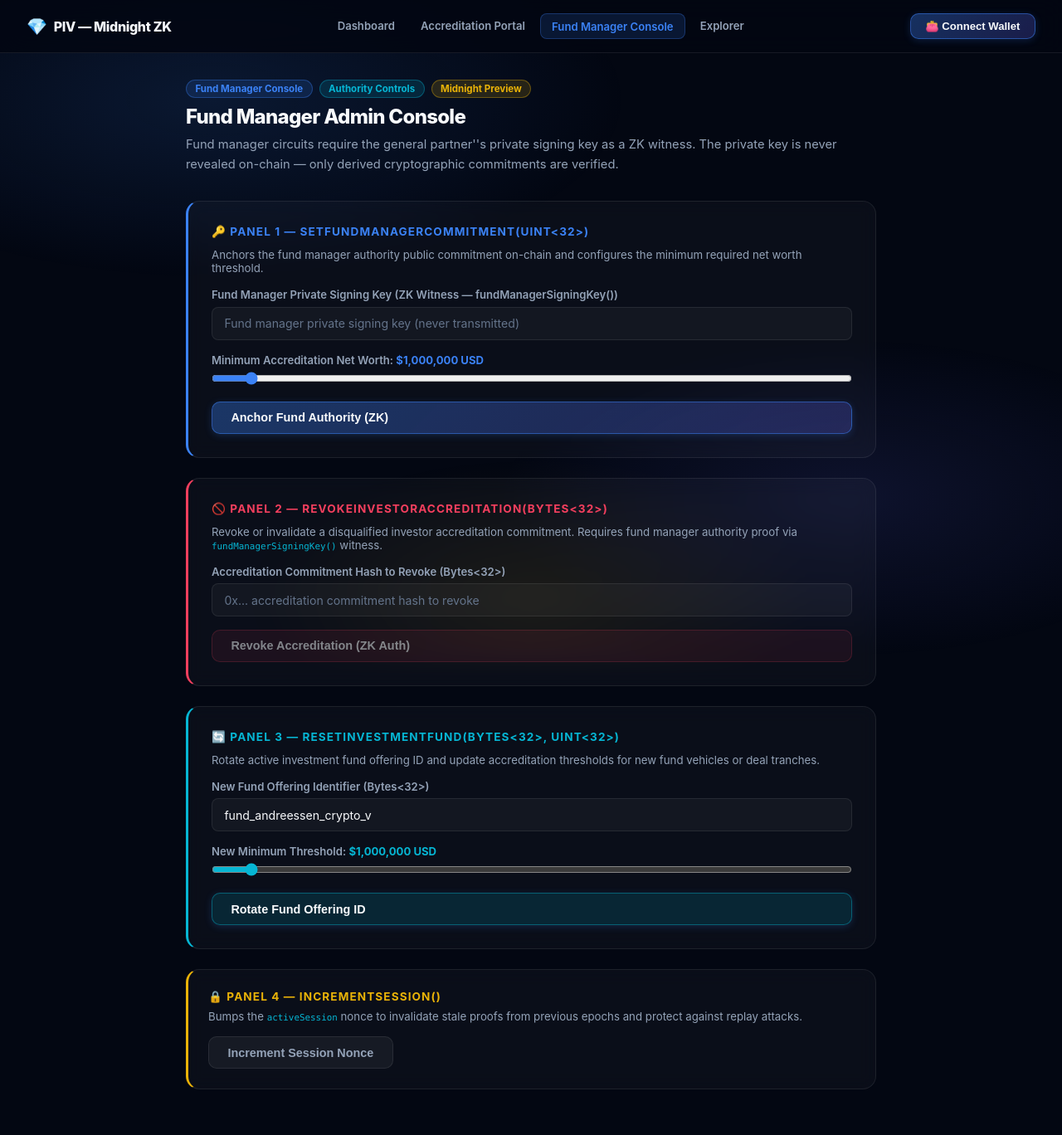
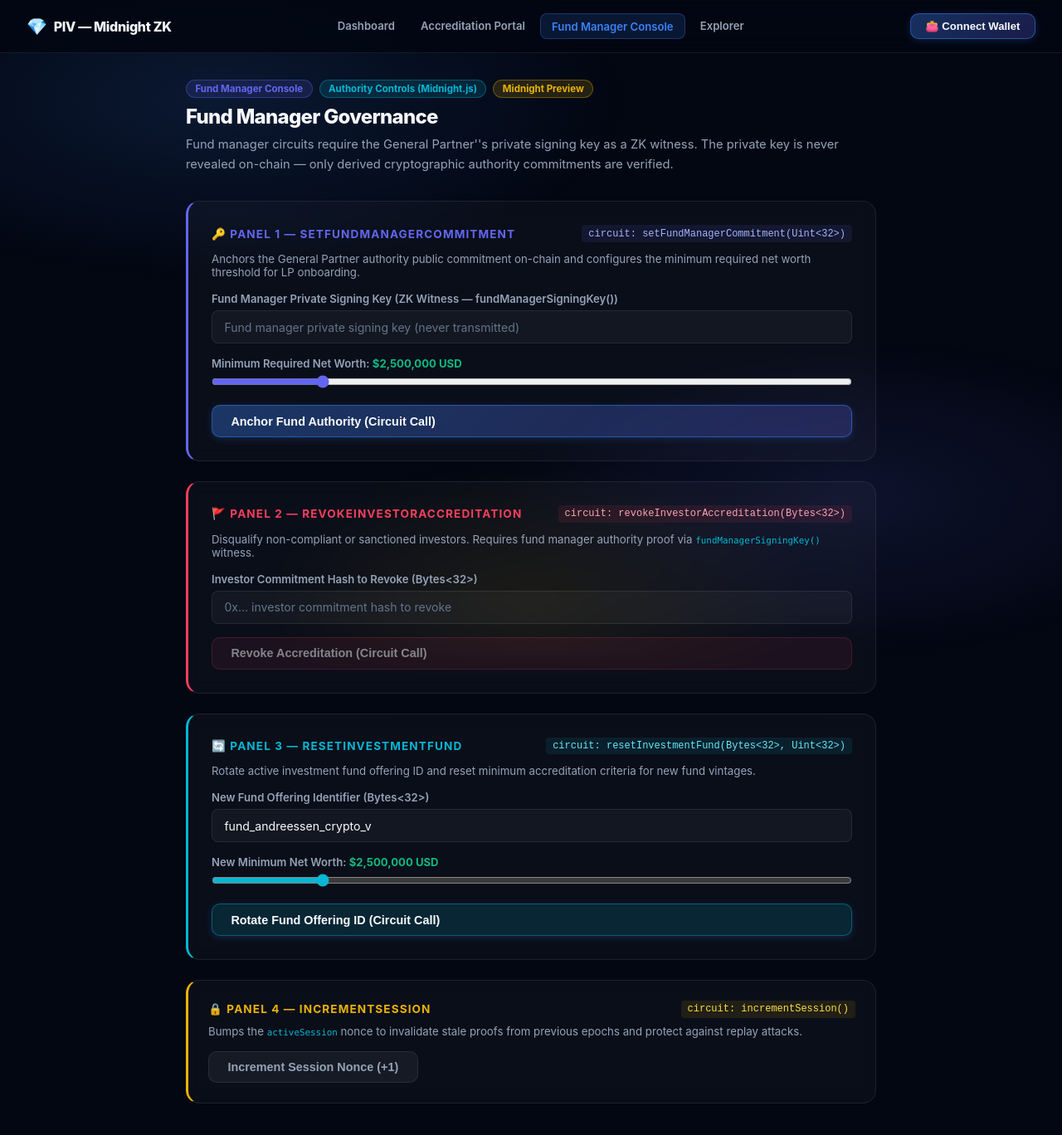
Before and after one commit to biltujana/Private-Investment-Verification, a Next.js app: page /manager in a window 1280 px wide. Shown: the top 1368 px of the page at 83% size. Built offline with nearby package versions, Linux system fonts and the light colour scheme; what @midnight-ntwrk/midnight-js-network-id would draw is missing.

Commit message:
feat(manager): Upgrade fund manager console with circuit execution badges and authority controls

```diff
--- a/src/app/manager/page.tsx
+++ b/src/app/manager/page.tsx
@@ -1,19 +1,21 @@
 "use client";
 
 import { useState } from "react";
-import { getClient } from "../../lib/contract";
+import { getClient, NETWORK_CONFIG, type PrivateInvestmentVerificationClient } from "../../lib/contract";
+import type { ConnectedAPI } from "@midnight-ntwrk/dapp-connector-api";
+import type { MidnightProviders } from "@midnight-ntwrk/midnight-js-types";
 import Link from "next/link";
 
 export default function ManagerPage() {
   const [managerKey, setManagerKey] = useState("");
-  const [minThreshold, setMinThreshold] = useState(1000000);
+  const [minThreshold, setMinThreshold] = useState(2500000);
   const [loadingManager, setLoadingManager] = useState(false);
 
   const [revokeCommitment, setRevokeCommitment] = useState("");
   const [loadingRevoke, setLoadingRevoke] = useState(false);
 
   const [newFundId, setNewFundId] = useState("fund_andreessen_crypto_v");
-  const [resetMinThreshold, setResetMinThreshold] = useState(1000000);
+  const [resetMinThreshold, setResetMinThreshold] = useState(2500000);
   const [loadingReset, setLoadingReset] = useState(false);
 
   const [loadingSession, setLoadingSession] = useState(false);
@@ -30,16 +32,16 @@ export default function ManagerPage() {
     setLogs([]);
     setResult(null);
     try {
-      addLog("> [WALLET] Connecting to Midnight Lace Wallet session...", "info");
-      addLog("> [ZK WITNESS] fundManagerSigningKey() — authorized fund manager secret key loaded", "info");
-      addLog(`> [CIRCUIT] Executing setFundManagerCommitment(Uint<32>) — minimumThreshold=$${minThreshold.toLocaleString()}...`, "info");
+      addLog("> [WALLET] Connecting to Midnight Lace Wallet via @midnight-ntwrk/dapp-connector-api...", "info");
+      addLog("> [ZK WITNESS] fundManagerSigningKey() - authorized fund general partner key loaded", "info");
+      addLog(`> [CIRCUIT CALL] Executing setFundManagerCommitment(Uint<32>) - threshold=$${minThreshold.toLocaleString()}...`, "info");
 
-      const client = getClient();
+      const client: PrivateInvestmentVerificationClient = getClient();
       client.setManagerKey(managerKey || "manager_default_private_key");
       const res = await client.setFundManagerCommitment(minThreshold);
 
       setResult({ ...res, circuit: "setFundManagerCommitment(Uint<32>)" });
-      addLog(`> [SUCCESS] Fund Manager authority anchored on-chain!`, "success");
+      addLog(`> [SUCCESS] Fund Manager Authority anchored on Midnight Preview!`, "success");
       addLog(`> [COMMITMENT] ${res.fundManagerCommitment}`, "success");
       addLog(`> [MIN THRESHOLD] $${res.newMinimumThreshold.toLocaleString()} USD`, "success");
       addLog(`> [TX HASH] ${res.txHash}`, "success");
@@ -57,10 +59,10 @@ export default function ManagerPage() {
     setResult(null);
     try {
       addLog("> [WALLET] Connecting to Midnight Lace Wallet session...", "info");
-      addLog("> [ZK WITNESS] fundManagerSigningKey() — generating ZK management authorization proof", "info");
-      addLog(`> [CIRCUIT] Executing revokeInvestorAccreditation(Bytes<32>) for commitment...`, "info");
+      addLog("> [ZK WITNESS] fundManagerSigningKey() - generating ZK governance authorization proof", "info");
+      addLog(`> [CIRCUIT CALL] Executing revokeInvestorAccreditation(Bytes<32>) on-chain...`, "info");
 
-      const client = getClient();
+      const client: PrivateInvestmentVerificationClient = getClient();
       client.setManagerKey(managerKey || "manager_default_private_key");
       const res = await client.revokeInvestorAccreditation(revokeCommitment);
 
@@ -82,14 +84,14 @@ export default function ManagerPage() {
     setResult(null);
     try {
       addLog("> [WALLET] Connecting to Midnight Lace Wallet session...", "info");
-      addLog(`> [CIRCUIT] Executing resetInvestmentFund("${newFundId}", ${resetMinThreshold})...`, "info");
+      addLog(`> [CIRCUIT CALL] Executing resetInvestmentFund("${newFundId}", ${resetMinThreshold})...`, "info");
 
-      const client = getClient();
+      const client: PrivateInvestmentVerificationClient = getClient();
       const res = await client.resetInvestmentFund(newFundId, resetMinThreshold);
 
       setResult({ ...res, circuit: "resetInvestmentFund(Bytes<32>, Uint<32>)" });
       addLog(`> [SUCCESS] Investment Fund Offering ID updated on-chain!`, "success");
-      addLog(`> [NEW ID] ${res.newFundId}`, "success");
+      addLog(`> [NEW FUND ID] ${res.newFundId}`, "success");
       addLog(`> [TX HASH] ${res.txHash}`, "success");
     } catch (err: any) {
       addLog(`> [ERROR] ${err?.message || err}`, "error");
@@ -104,13 +106,13 @@ export default function ManagerPage() {
     setResult(null);
     try {
       addLog("> [WALLET] Connecting to Midnight Lace Wallet session...", "info");
-      addLog("> [CIRCUIT] Executing incrementSession() — rotating active deal round epoch...", "info");
+      addLog("> [CIRCUIT CALL] Executing incrementSession() - rotating active grant epoch...", "info");
 
-      const client = getClient();
+      const client: PrivateInvestmentVerificationClient = getClient();
       const res = await client.incrementSession();
 
       setResult({ ...res, circuit: "incrementSession()" });
-      addLog(`> [SUCCESS] Active session epoch incremented! TxHash: ${res.txHash}`, "success");
+      addLog(`> [SUCCESS] Active session epoch incremented (+1)! TxHash: ${res.txHash}`, "success");
     } catch (err: any) {
       addLog(`> [ERROR] ${err?.message || err}`, "error");
     } finally {
@@ -123,23 +125,28 @@ export default function ManagerPage() {
       {/* ── Page Header ── */}
       <div style={{ marginBottom: "2rem" }}>
         <div style={{ display: "flex", gap: "0.5rem", marginBottom: "0.5rem", flexWrap: "wrap" }}>
-          <span className="badge badge-sapphire">Fund Manager Console</span>
-          <span className="badge badge-cyan">Authority Controls</span>
+          <span className="badge badge-indigo">Fund Manager Console</span>
+          <span className="badge badge-cyan">Authority Controls (Midnight.js)</span>
           <span className="badge badge-gold">Midnight Preview</span>
         </div>
-        <h1 className="section-title">Fund Manager Admin Console</h1>
+        <h1 className="section-title">Fund Manager Governance</h1>
         <p className="section-desc">
-          Fund manager circuits require the general partner''s private signing key as a ZK witness. The private key is never revealed on-chain — only derived cryptographic commitments are verified.
+          Fund manager circuits require the General Partner''s private signing key as a ZK witness. The private key is never revealed on-chain — only derived cryptographic authority commitments are verified.
         </p>
       </div>
 
-      {/* ── Panel 1: Set Fund Manager Commitment ── */}
-      <div className="glass-card" style={{ padding: "1.75rem", marginBottom: "1.5rem", borderLeft: "3px solid #3b82f6" }}>
-        <div style={{ fontSize: "0.85rem", fontWeight: 700, color: "#3b82f6", marginBottom: "0.75rem", textTransform: "uppercase", letterSpacing: "0.08em" }}>
-          🔑 Panel 1 — setFundManagerCommitment(Uint&lt;32&gt;)
+      {/* ── Panel 1: Set Manager Commitment ── */}
+      <div className="glass-card" style={{ padding: "1.75rem", marginBottom: "1.5rem", borderLeft: "3px solid #6366f1" }}>
+        <div style={{ display: "flex", justifyContent: "space-between", alignItems: "center", marginBottom: "0.75rem", flexWrap: "wrap", gap: "0.5rem" }}>
+          <div style={{ fontSize: "0.85rem", fontWeight: 700, color: "#6366f1", textTransform: "uppercase", letterSpacing: "0.08em" }}>
+            🔑 Panel 1 — setFundManagerCommitment
+          </div>
+          <span style={{ fontSize: "0.75rem", fontFamily: "monospace", color: "#a5b4fc", background: "rgba(99, 102, 241, 0.1)", padding: "0.2rem 0.5rem", borderRadius: "4px" }}>
+            circuit: setFundManagerCommitment(Uint&lt;32&gt;)
+          </span>
         </div>
         <p style={{ fontSize: "0.83rem", color: "#94a3b8", marginBottom: "1rem" }}>
-          Anchors the fund manager authority public commitment on-chain and configures the minimum required net worth threshold.
+          Anchors the General Partner authority public commitment on-chain and configures the minimum required net worth threshold for LP onboarding.
         </p>
         <form onSubmit={handleSetManagerCommitment} style={{ display: "flex", flexDirection: "column", gap: "1rem" }}>
           <div>
@@ -157,16 +164,16 @@ export default function ManagerPage() {
           </div>
           <div>
             <label style={{ fontSize: "0.82rem", fontWeight: 600, color: "#94a3b8", display: "block", marginBottom: "0.4rem" }}>
-              Minimum Accreditation Net Worth: <span style={{ color: "#3b82f6", fontWeight: 700 }}>${minThreshold.toLocaleString()} USD</span>
+              Minimum Required Net Worth: <span style={{ color: "#10b981", fontWeight: 700 }}>${minThreshold.toLocaleString()} USD</span>
             </label>
             <input
               type="range"
-              min={500000}
+              min={1000000}
               max={10000000}
               step={250000}
               value={minThreshold}
               onChange={e => setMinThreshold(Number(e.target.value))}
-              style={{ width: "100%", accentColor: "#3b82f6" }}
+              style={{ width: "100%", accentColor: "#6366f1" }}
             />
           </div>
           <button
@@ -175,30 +182,35 @@ export default function ManagerPage() {
             disabled={isLoading}
             id="setManagerBtn"
           >
-            {loadingManager ? <><span className="spinner" /> Anchoring Authority...</> : "Anchor Fund Authority (ZK)"}
+            {loadingManager ? <><span className="spinner" /> Executing Circuit...</> : "Anchor Fund Authority (Circuit Call)"}
           </button>
         </form>
       </div>
 
       {/* ── Panel 2: Revoke Investor ── */}
       <div className="glass-card" style={{ padding: "1.75rem", marginBottom: "1.5rem", borderLeft: "3px solid #f43f5e" }}>
-        <div style={{ fontSize: "0.85rem", fontWeight: 700, color: "#f43f5e", marginBottom: "0.75rem", textTransform: "uppercase", letterSpacing: "0.08em" }}>
-          🚫 Panel 2 — revokeInvestorAccreditation(Bytes&lt;32&gt;)
+        <div style={{ display: "flex", justifyContent: "space-between", alignItems: "center", marginBottom: "0.75rem", flexWrap: "wrap", gap: "0.5rem" }}>
+          <div style={{ fontSize: "0.85rem", fontWeight: 700, color: "#f43f5e", textTransform: "uppercase", letterSpacing: "0.08em" }}>
+            🚩 Panel 2 — revokeInvestorAccreditation
+          </div>
+          <span style={{ fontSize: "0.75rem", fontFamily: "monospace", color: "#fda4af", background: "rgba(244, 63, 94, 0.1)", padding: "0.2rem 0.5rem", borderRadius: "4px" }}>
+            circuit: revokeInvestorAccreditation(Bytes&lt;32&gt;)
+          </span>
         </div>
         <p style={{ fontSize: "0.83rem", color: "#94a3b8", marginBottom: "1rem" }}>
-          Revoke or invalidate a disqualified investor accreditation commitment. Requires fund manager authority proof via <code>fundManagerSigningKey()</code> witness.
+          Disqualify non-compliant or sanctioned investors. Requires fund manager authority proof via <code>fundManagerSigningKey()</code> witness.
         </p>
         <form onSubmit={handleRevokeInvestor} style={{ display: "flex", flexDirection: "column", gap: "1rem" }}>
           <div>
             <label style={{ fontSize: "0.82rem", fontWeight: 600, color: "#94a3b8", display: "block", marginBottom: "0.4rem" }}>
-              Accreditation Commitment Hash to Revoke (Bytes&lt;32&gt;)
+              Investor Commitment Hash to Revoke (Bytes&lt;32&gt;)
             </label>
             <input
               type="text"
               id="revokeCommitment"
               value={revokeCommitment}
               onChange={e => setRevokeCommitment(e.target.value)}
-              placeholder="0x... accreditation commitment hash to revoke"
+              placeholder="0x... investor commitment hash to revoke"
               required
             />
           </div>
@@ -209,18 +221,23 @@ export default function ManagerPage() {
             id="revokeInvestorBtn"
             style={{ background: "rgba(244, 63, 94, 0.15)", borderColor: "rgba(244, 63, 94, 0.4)" }}
           >
-            {loadingRevoke ? <><span className="spinner" /> Revoking on Midnight...</> : "Revoke Accreditation (ZK Auth)"}
+            {loadingRevoke ? <><span className="spinner" /> Executing Circuit...</> : "Revoke Accreditation (Circuit Call)"}
           </button>
         </form>
       </div>
 
       {/* ── Panel 3: Reset Fund Offering ── */}
       <div className="glass-card" style={{ padding: "1.75rem", marginBottom: "1.5rem", borderLeft: "3px solid #06b6d4" }}>
-        <div style={{ fontSize: "0.85rem", fontWeight: 700, color: "#06b6d4", marginBottom: "0.75rem", textTransform: "uppercase", letterSpacing: "0.08em" }}>
-          🔄 Panel 3 — resetInvestmentFund(Bytes&lt;32&gt;, Uint&lt;32&gt;)
+        <div style={{ display: "flex", justifyContent: "space-between", alignItems: "center", marginBottom: "0.75rem", flexWrap: "wrap", gap: "0.5rem" }}>
+          <div style={{ fontSize: "0.85rem", fontWeight: 700, color: "#06b6d4", textTransform: "uppercase", letterSpacing: "0.08em" }}>
+            🔄 Panel 3 — resetInvestmentFund
+          </div>
+          <span style={{ fontSize: "0.75rem", fontFamily: "monospace", color: "#67e8f9", background: "rgba(6, 182, 212, 0.1)", padding: "0.2rem 0.5rem", borderRadius: "4px" }}>
+            circuit: resetInvestmentFund(Bytes&lt;32&gt;, Uint&lt;32&gt;)
+          </span>
         </div>
         <p style={{ fontSize: "0.83rem", color: "#94a3b8", marginBottom: "1rem" }}>
-          Rotate active investment fund offering ID and update accreditation thresholds for new fund vehicles or deal tranches.
+          Rotate active investment fund offering ID and reset minimum accreditation criteria for new fund vintages.
         </p>
         <form onSubmit={handleResetFund} style={{ display: "flex", flexDirection: "column", gap: "1rem" }}>
           <div>
@@ -238,11 +255,11 @@ export default function ManagerPage() {
           </div>
           <div>
             <label style={{ fontSize: "0.82rem", fontWeight: 600, color: "#94a3b8", display: "block", marginBottom: "0.4rem" }}>
-              New Minimum Threshold: <span style={{ color: "#06b6d4", fontWeight: 700 }}>${resetMinThreshold.toLocaleString()} USD</span>
+              New Minimum Net Worth: <span style={{ color: "#10b981", fontWeight: 700 }}>${resetMinThreshold.toLocaleString()} USD</span>
             </label>
             <input
               type="range"
-              min={500000}
+              min={1000000}
               max={10000000}
               step={250000}
               value={resetMinThreshold}
@@ -257,15 +274,20 @@ export default function ManagerPage() {
             id="resetFundBtn"
             style={{ background: "rgba(6, 182, 212, 0.15)", borderColor: "rgba(6, 182, 212, 0.4)" }}
           >
-            {loadingReset ? <><span className="spinner" /> Updating Offering...</> : "Rotate Fund Offering ID"}
+            {loadingReset ? <><span className="spinner" /> Executing Circuit...</> : "Rotate Fund Offering ID (Circuit Call)"}
           </button>
         </form>
       </div>
 
       {/* ── Panel 4: Increment Session ── */}
       <div className="glass-card" style={{ padding: "1.5rem", marginBottom: "1.5rem", borderLeft: "3px solid #eab308" }}>
-        <div style={{ fontSize: "0.85rem", fontWeight: 700, color: "#eab308", marginBottom: "0.5rem", textTransform: "uppercase", letterSpacing: "0.08em" }}>
-          🔒 Panel 4 — incrementSession()
+        <div style={{ display: "flex", justifyContent: "space-between", alignItems: "center", marginBottom: "0.5rem", flexWrap: "wrap", gap: "0.5rem" }}>
+          <div style={{ fontSize: "0.85rem", fontWeight: 700, color: "#eab308", textTransform: "uppercase", letterSpacing: "0.08em" }}>
+            🔒 Panel 4 — incrementSession
+          </div>
+          <span style={{ fontSize: "0.75rem", fontFamily: "monospace", color: "#fde047", background: "rgba(234, 179, 8, 0.1)", padding: "0.2rem 0.5rem", borderRadius: "4px" }}>
+            circuit: incrementSession()
+          </span>
         </div>
         <p style={{ fontSize: "0.83rem", color: "#94a3b8", marginBottom: "1rem" }}>
           Bumps the <code>activeSession</code> nonce to invalidate stale proofs from previous epochs and protect against replay attacks.
@@ -276,7 +298,7 @@ export default function ManagerPage() {
           disabled={isLoading}
           id="incrementSessionBtn"
         >
-          {loadingSession ? <><span className="spinner" /> Bumping Session Nonce...</> : "Increment Session Nonce"}
+          {loadingSession ? <><span className="spinner" /> Bumping Session Nonce...</> : "Increment Session Nonce (+1)"}
         </button>
       </div>
 
@@ -284,7 +306,7 @@ export default function ManagerPage() {
       {logs.length > 0 && (
         <div className="glass-card" style={{ padding: "1.25rem", marginBottom: "1.5rem" }}>
           <div style={{ fontSize: "0.8rem", fontWeight: 700, color: "#64748b", marginBottom: "0.75rem", textTransform: "uppercase", letterSpacing: "0.08em" }}>
-            Activity Log
+            Smart Contract Execution Log
           </div>
           <div className="log-box">
             {logs.map((l, i) => (
@@ -296,8 +318,8 @@ export default function ManagerPage() {
 
       {/* ── Result Card ── */}
       {result && (
-        <div className="glass-card fade-in" style={{ padding: "1.5rem", border: "1px solid rgba(59, 130, 246, 0.4)", background: "rgba(59, 130, 246, 0.04)" }}>
-          <div style={{ color: "#3b82f6", fontWeight: 700, fontSize: "1.05rem", marginBottom: "1rem" }}>
+        <div className="glass-card fade-in" style={{ padding: "1.5rem", border: "1px solid rgba(16, 185, 129, 0.4)", background: "rgba(16, 185, 129, 0.04)" }}>
+          <div style={{ color: "#10b981", fontWeight: 700, fontSize: "1.05rem", marginBottom: "1rem" }}>
             ✅ Transaction Confirmed on Midnight Preview
           </div>
           {Object.entries(result).map(([k, v]) => v !== undefined && (
```
